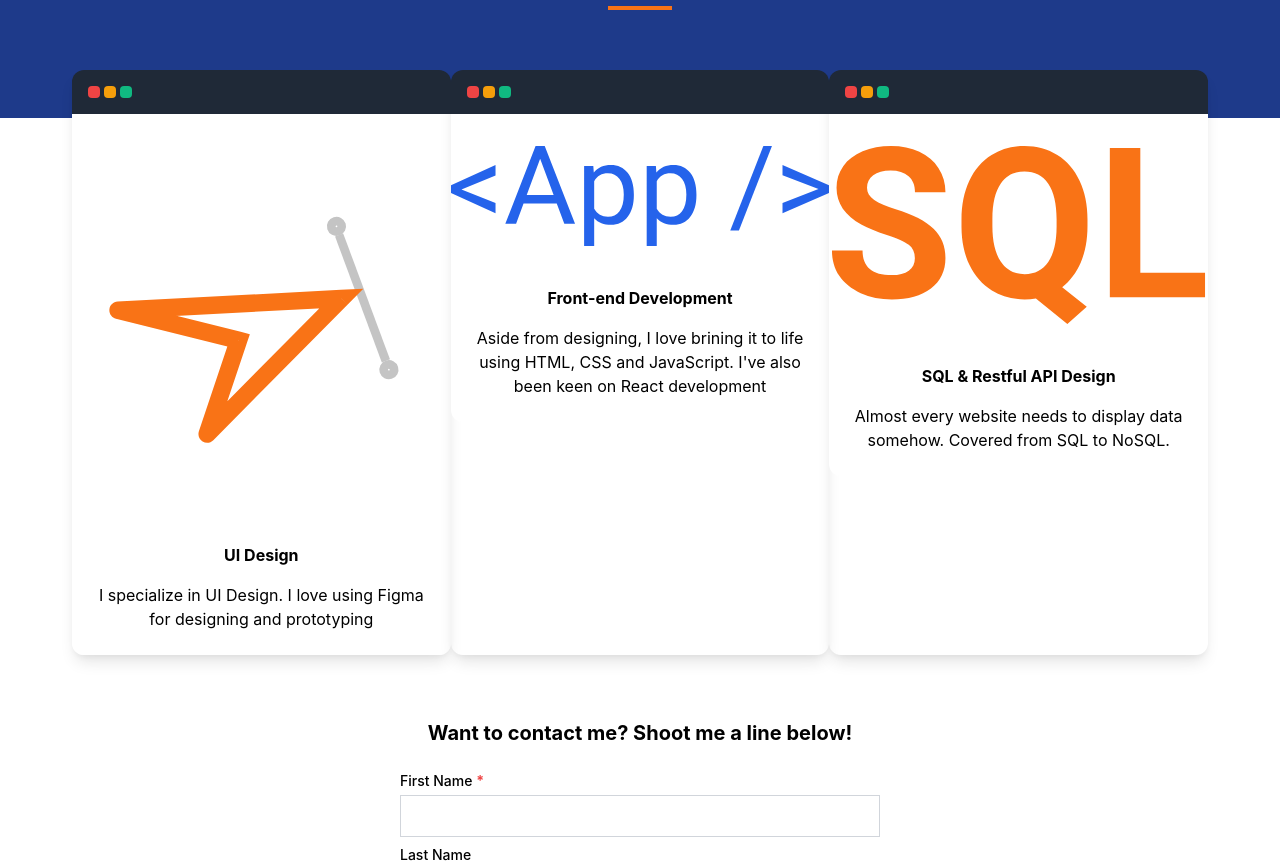
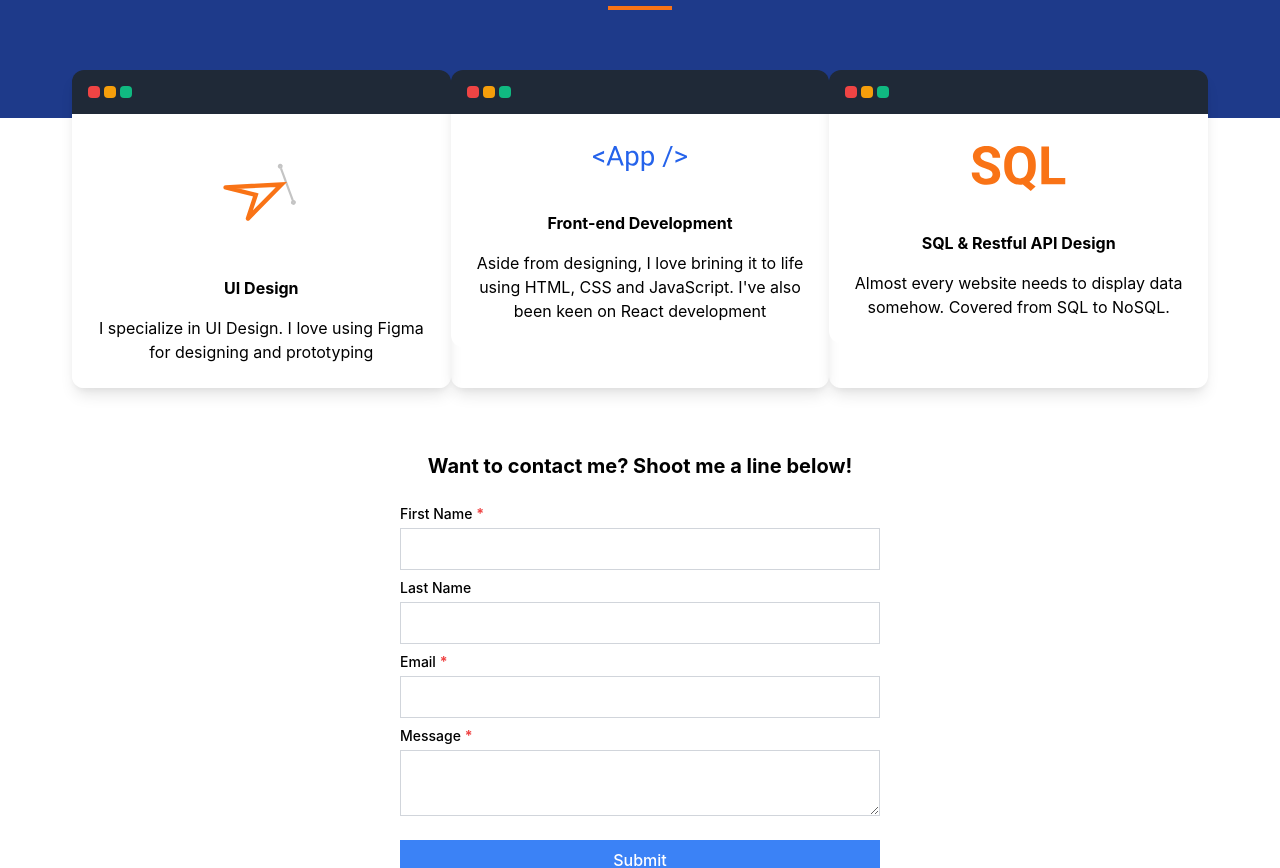
Before and after one commit to plaxamana/portfolio-frontend, a Next.js app: page / in a window 1280 px wide. Shown: the part 2704-3572 px from the top of the page. Built offline with nearby package versions, Linux system fonts and the light colour scheme.

Commit message:
fixed skills container

```diff
--- a/components/skill/Skill.js
+++ b/components/skill/Skill.js
@@ -9,8 +9,8 @@ export default function Skill({ skillImg, skillName, skillDesc }) {
                     <div class="w-3 h-3 bg-green-500 rounded"></div>
                 </div>
             </div>
-            <div className="flex flex-col items-center bg-white text-center rounded-b-xl items-stretch">
-                <img src={skillImg} alt="" className="pt-8 pb-6"/>
+            <div className="flex flex-col items-center bg-white text-center rounded-b-xl">
+                <img src={skillImg} alt="" className="pt-8 pb-6 w-1/4"/>
                 <div className="p-4 pb-6">
                     <p className="font-bold mb-4">{skillName}</p>
                     <p>{skillDesc}</p>
```
